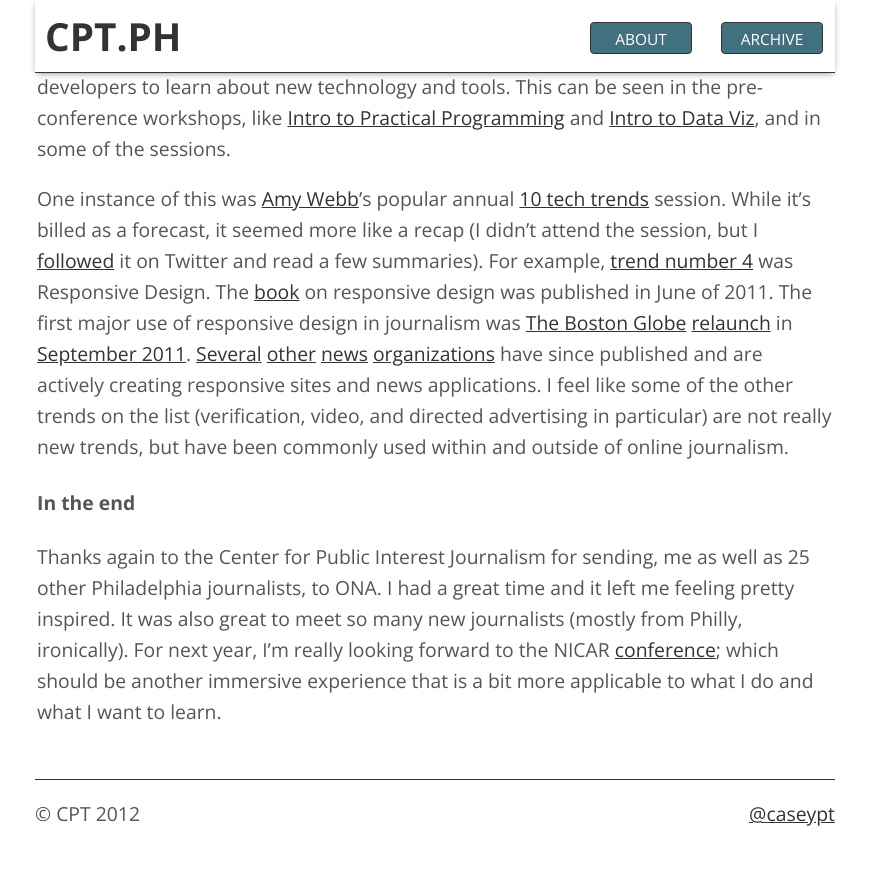
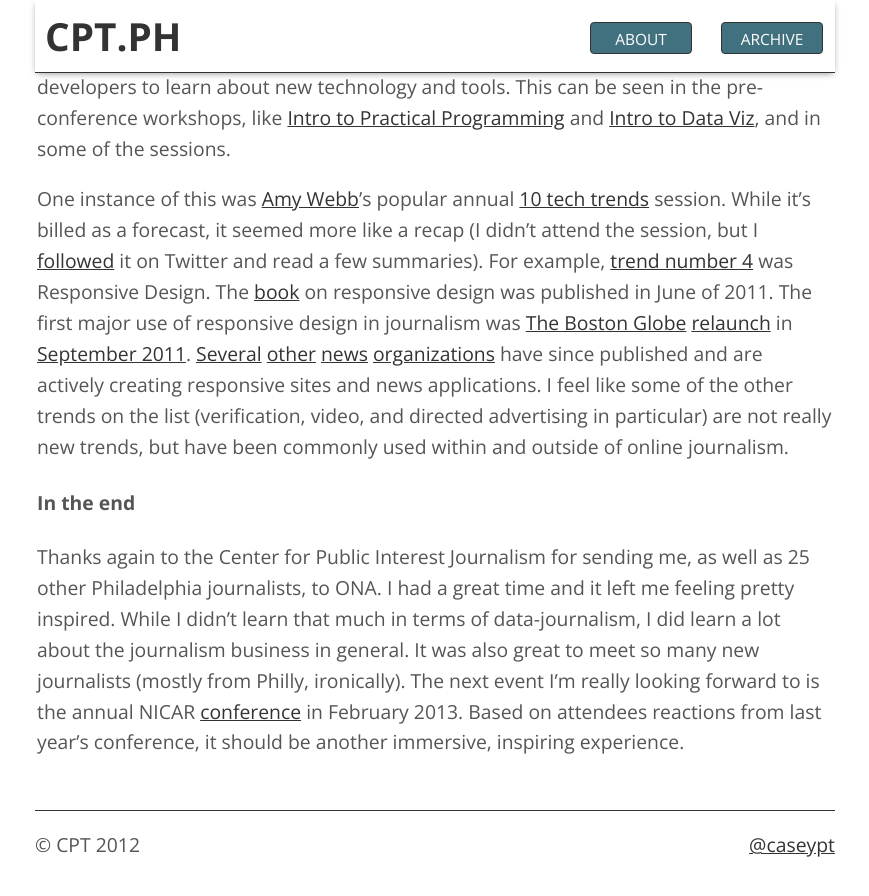
Before and after one commit to caseycesari/caseycesari.github.com, a Jekyll site: the page built from _posts/2012-09-25-ona12.md, in a window 1280 px wide and 900 px high, scrolled down 2772 px. Shown: the top 896 px of the window, without its empty margins (205-1074 px from the left). Built offline with Jekyll 4.4.1, drawn with Linux system fonts in a browser that asks for light colours; nearby versions of some CDN libraries; before the commit the page ends 3642 px from its top, so only the background shows below that.

Commit message:
Edit the conculsion

```diff
--- a/_posts/2012-09-25-ona12.md
+++ b/_posts/2012-09-25-ona12.md
@@ -31,4 +31,4 @@ One instance of this was [Amy Webb](https://twitter.com/webbmedia)'s popular ann
 
 ####In the end
 
-Thanks again to the Center for Public Interest Journalism for sending, me as well as 25 other Philadelphia journalists, to ONA. I had a great time and it left me feeling pretty inspired. It was also great to meet so many new journalists (mostly from Philly, ironically). For next year, I'm really looking forward to the NICAR [conference](http://www.ire.org/events-and-training/event/315/); which should be another immersive experience that is a bit more applicable to what I do and what I want to learn.
+Thanks again to the Center for Public Interest Journalism for sending me, as well as 25 other Philadelphia journalists, to ONA. I had a great time and it left me feeling pretty inspired. While I didn't learn that much in terms of data-journalism, I did learn a lot about the journalism business in general. It was also great to meet so many new journalists (mostly from Philly, ironically). The next event I'm really looking forward to is the annual NICAR [conference](http://www.ire.org/events-and-training/event/315/) in February 2013. Based on attendees reactions from last year's conference, it should be another immersive, inspiring experience.
```
